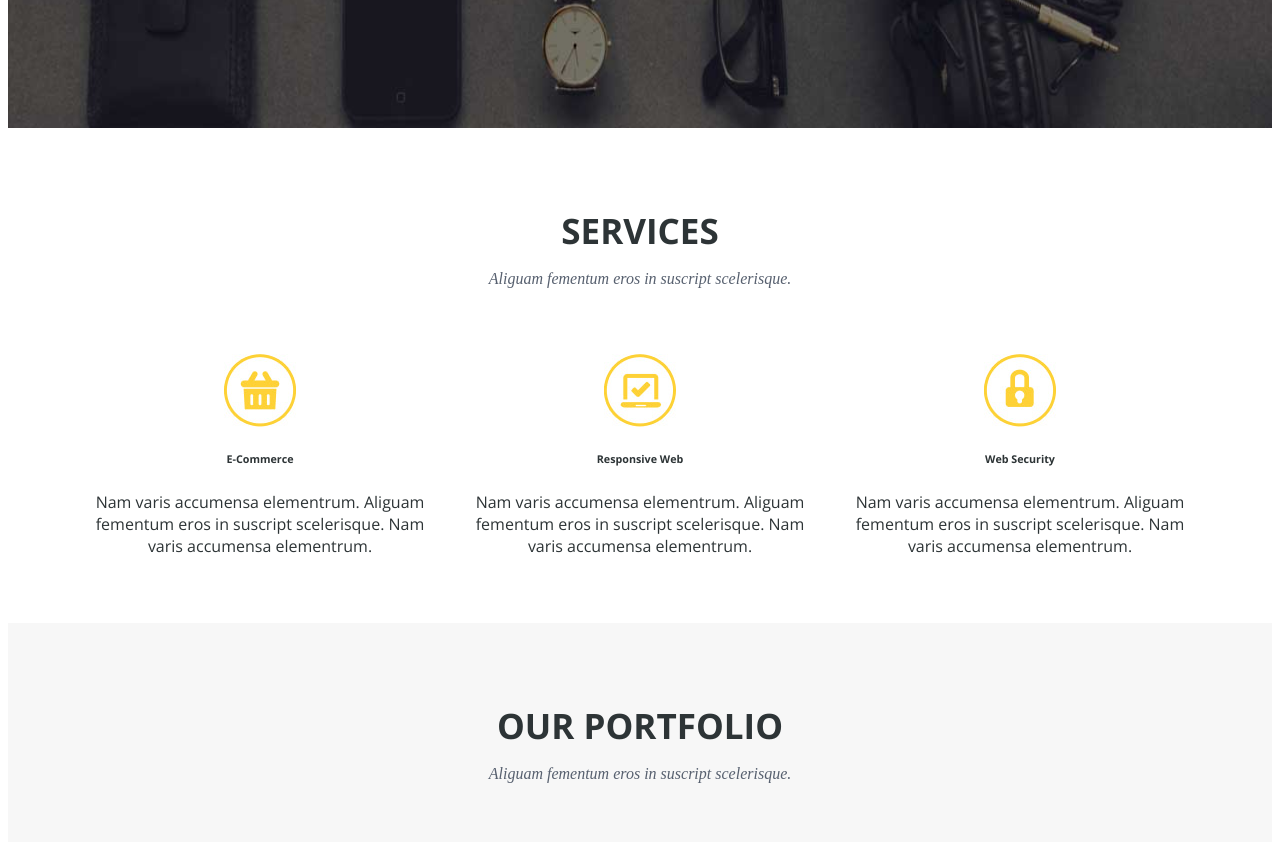
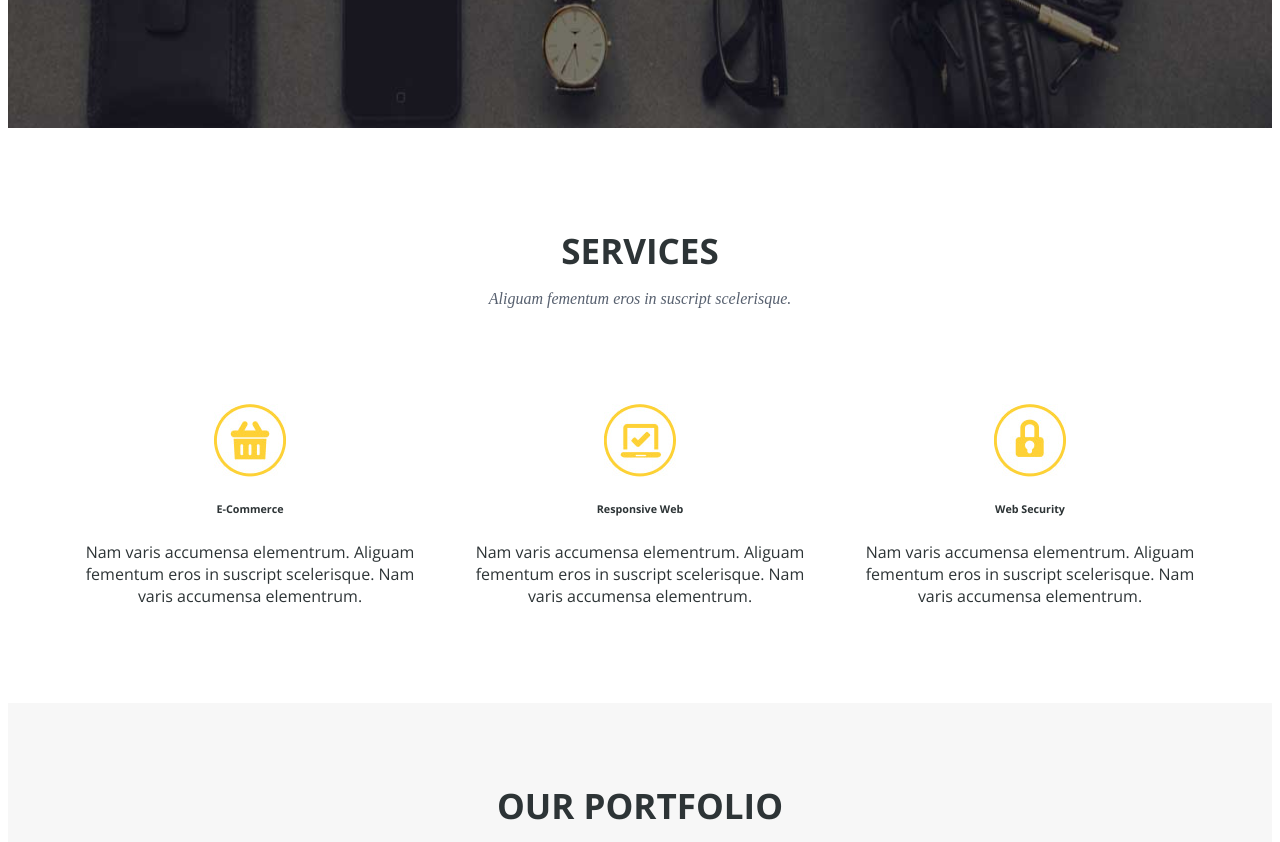
Before and after one commit to Malwina8/Projekt-4, a website: page index.html in a window 1280 px wide. Shown: the part 680-1522 px from the top of the page. Drawn offline with nearby package versions, Linux system fonts and the light colour scheme; a web font is replaced by a local one.

Commit message:
Change padding for services section

```diff
--- a/sass/style.scss
+++ b/sass/style.scss
@@ -115,6 +115,10 @@ header {
 /*SERVICES*/
 .services{
   text-align: center;
+  padding: 70px 0 80px 0;
+  .row {
+    padding-top: 30px;
+  }
 }
 
 /*PORTFOLIO*/
```
Also changed, not shown: css/style.css, 1 other file.
